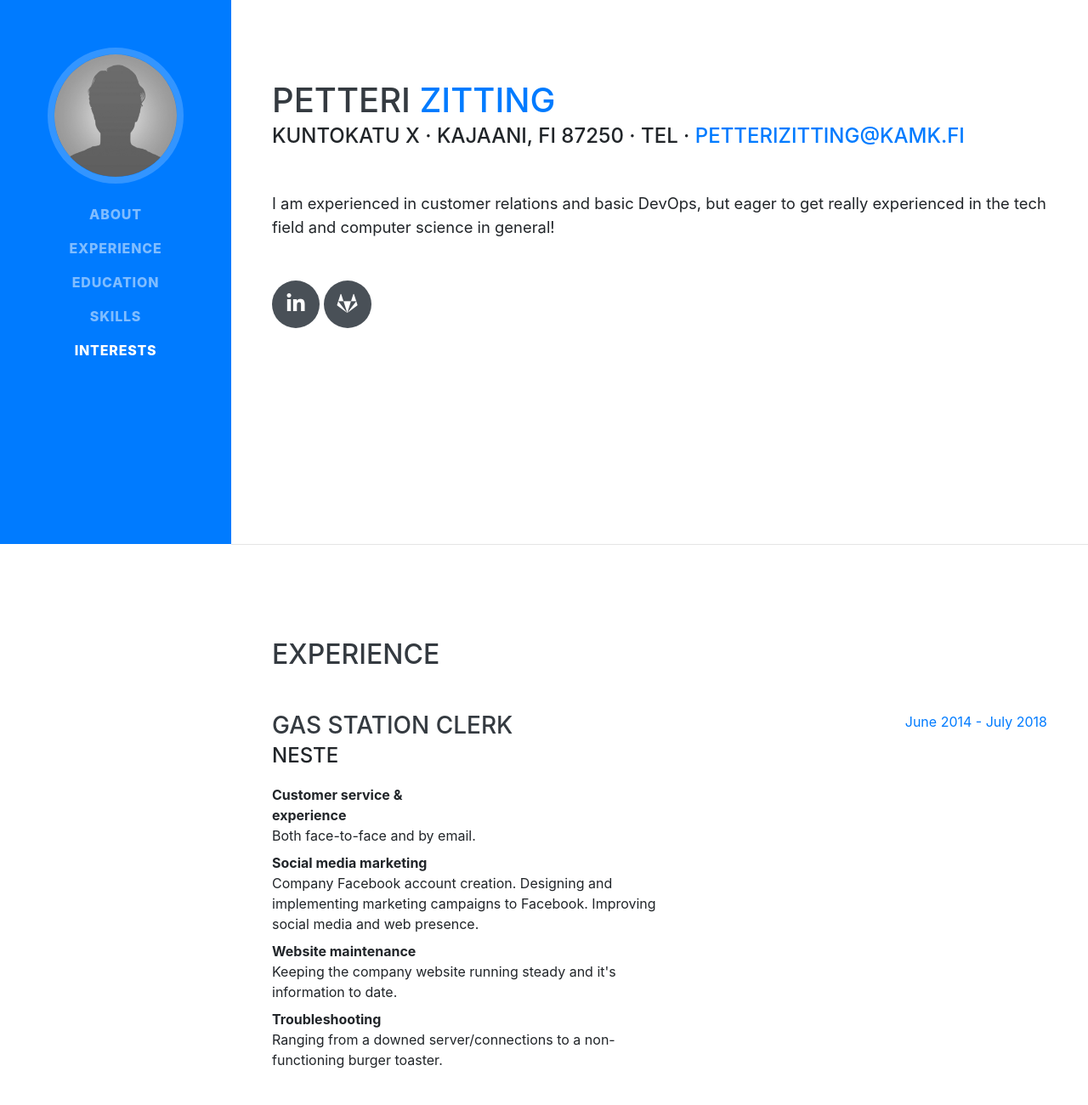
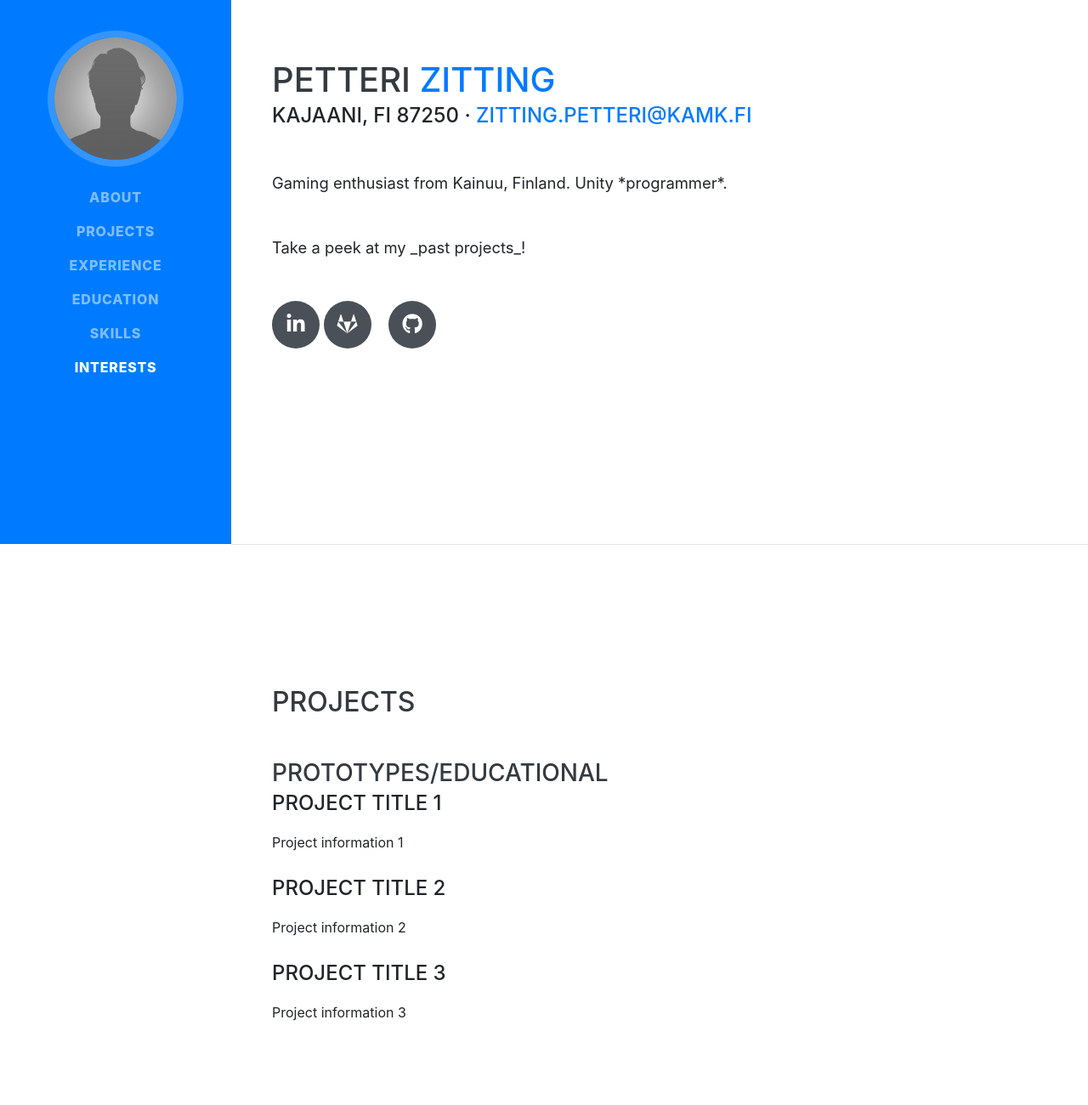
Before and after one commit to puttehi/puttehi.github.io, a website with bundled scripts: page index.html in a window 1280 px wide. Shown: the part 160-1460 px from the top of the page at 85% size. Built offline with nearby package versions, Linux system fonts and the light colour scheme; a web font is replaced by a local one.

Commit message:
updated information

```diff
--- a/index.html
+++ b/index.html
@@ -8,7 +8,7 @@
   <meta name="description" content="">
   <meta name="author" content="">
 
-  <title>Petteri Zitting - Portfolio</title>
+  <title>Petteri Zitting, Game Engineering Student</title>
 
   <!-- Bootstrap core CSS -->
   <link href="vendor/bootstrap/css/bootstrap.min.css" rel="stylesheet">
@@ -41,6 +41,9 @@
           <a class="nav-link js-scroll-trigger" href="#about">About</a>
         </li>
         <li class="nav-item">
+          <a class="nav-link js-scroll-trigger" href="#projects">Projects</a>
+        </li>
+        <li class="nav-item">
           <a class="nav-link js-scroll-trigger" href="#experience">Experience</a>
         </li>
         <li class="nav-item">
@@ -52,9 +55,6 @@
         <li class="nav-item">
           <a class="nav-link js-scroll-trigger" href="#interests">Interests</a>
         </li>
-        <!--<li class="nav-item">
-          <a class="nav-link js-scroll-trigger" href="#awards">Awards</a>
-        </li>-->
       </ul>
     </div>
   </nav>
@@ -66,10 +66,11 @@
         <h1 class="mb-0">Petteri
           <span class="text-primary">Zitting</span>
         </h1>
-        <div class="subheading mb-5">Kuntokatu X · Kajaani, FI 87250 · TEL ·
-          <a href="mailto:name@email.com">petterizitting@kamk.fi</a>
+        <div class="subheading mb-5">Kajaani, FI 87250 ·
+          <a href="mailto:name@email.com">zitting.petteri@kamk.fi</a>
         </div>
-        <p class="lead mb-5">I am experienced in customer relations and basic DevOps, but eager to get really experienced in the tech field and computer science in general!</p>
+        <p class="lead mb-5">Gaming enthusiast from Kainuu, Finland. Unity *programmer*.</p>
+        <p class="lead mb-5">Take a peek at my _past projects_!</p>
         <div class="social-icons">
           <span class="linked-in">
             <a href="https://www.linkedin.com/in/petteri-zitting-39953a16a/" target="_blank">
@@ -79,6 +80,35 @@
           <a href="https://gitlab.dclabra.fi/PetteriZit" target="_blank">
             <i class="fab fa-gitlab"></i>
           </a>
+          <a href="https://github.dclabra.fi/puttehi" target="_blank">
+            <i class="fab fa-github"></i>
+          </a>
+        </div>
+      </div>
+    </section>
+
+    <hr class="m-0">
+
+    <section class="resume-section p-3 p-lg-5 d-flex align-items-center justify-content-center" id="projects">
+      <div class="w-100">
+        <h2 class="mb-5">Projects</h2>
+        <div class="resume-item d-flex flex-column flex-md-row justify-content-between mb-5">
+          <div class="resume-content">
+            <h3 class="mb-0">Prototypes/educational</h3>
+            <div class="subheading mb-3">Project Title 1</div>
+              <dl class="row">
+                <dd class="col-sm-9">Project information 1</dd>
+              </dl>
+              <div class="subheading mb-3">Project Title 2</div>
+              <dl class="row">
+                <dd class="col-sm-9">Project information 2</dd>
+              </dl>
+              <div class="subheading mb-3">Project Title 3</div>
+              <dl class="row">
+                <dd class="col-sm-9">Project information 3</dd>
+              </dl>
+          </p>
+          </div>
         </div>
       </div>
     </section>
@@ -88,52 +118,18 @@
     <section class="resume-section p-3 p-lg-5 d-flex align-items-center justify-content-center" id="experience">
       <div class="w-100">
         <h2 class="mb-5">Experience</h2>
-
-        <!--<div class="resume-item d-flex flex-column flex-md-row justify-content-between mb-5">
-          <div class="resume-content">
-            <h3 class="mb-0">Senior Web Developer</h3>
-            <div class="subheading mb-3">Intelitec Solutions</div>
-            <p>Bring to the table win-win survival strategies to ensure proactive domination. At the end of the day, going forward, a new normal that has evolved from generation X is on the runway heading towards a streamlined cloud solution. User generated content in real-time will have multiple touchpoints for offshoring.</p>
-          </div>
-          <div class="resume-date text-md-right">
-            <span class="text-primary">March 2013 - Present</span>
-          </div>
-        </div>
-
         <div class="resume-item d-flex flex-column flex-md-row justify-content-between mb-5">
           <div class="resume-content">
-            <h3 class="mb-0">Web Developer</h3>
-            <div class="subheading mb-3">Intelitec Solutions</div>
-            <p>Capitalize on low hanging fruit to identify a ballpark value added activity to beta test. Override the digital divide with additional clickthroughs from DevOps. Nanotechnology immersion along the information highway will close the loop on focusing solely on the bottom line.</p>
-          </div>
-          <div class="resume-date text-md-right">
-            <span class="text-primary">December 2011 - March 2013</span>
-          </div>
-        </div>
-
-        <div class="resume-item d-flex flex-column flex-md-row justify-content-between mb-5">
-          <div class="resume-content">
-            <h3 class="mb-0">Junior Web Designer</h3>
-            <div class="subheading mb-3">Shout! Media Productions</div>
-            <p>Podcasting operational change management inside of workflows to establish a framework. Taking seamless key performance indicators offline to maximise the long tail. Keeping your eye on the ball while performing a deep dive on the start-up mentality to derive convergence on cross-platform integration.</p>
-          </div>
-          <div class="resume-date text-md-right">
-            <span class="text-primary">July 2010 - December 2011</span>
-          </div>
-        </div>-->
-
-        <div class="resume-item d-flex flex-column flex-md-row justify-content-between mb-5">
-          <div class="resume-content">
-            <h3 class="mb-0">Gas Station Clerk</h3>
+            <h3 class="mb-0">Clerk</h3>
             <div class="subheading mb-3">Neste</div>
             <dl class="row">
                 <dt class="col-sm-5">Customer service & experience</dt>
-                <dd class="col-sm-9">Both face-to-face and by email.</dd>
+                <dd class="col-sm-9">Face-to-face, by phone and by email.</dd>
                 <dt class="col-sm-5">Social media marketing</dt>
                 <dd class="col-sm-9">
                 Company Facebook account creation. Designing and implementing marketing campaigns to Facebook. Improving social media and web presence.</dd>
                 <dt class="col-sm-5">Website maintenance</dt>
-                <dd class="col-sm-9">Keeping the company website running steady and it's information to date.</dd>
+                <dd class="col-sm-9">Keeping the company website running steady and its information up to date.</dd>
 
                 <dt class="col-sm-5">Troubleshooting</dt>
                 <dd class="col-sm-9">Ranging from a downed server/connections to a non-functioning burger toaster.</dd>
@@ -141,7 +137,7 @@
           </p>
           </div>
           <div class="resume-date text-md-right">
-            <span class="text-primary">June 2014 - July 2018</span>
+            <span class="text-primary">09/13 - 08/19</span>
           </div>
         </div>
 
@@ -159,23 +155,23 @@
           <div class="resume-content">
             <h3 class="mb-0">Kajaani University of Applied Sciences</h3>
             <div class="subheading mb-3">Bachelor of Engineering</div>
-            <div>Computer Science - Game Development Track</div>
-            <p>current GPA: 4.25</p>
+            <div>Information and Communication Technologies - Game Technologies</div>
+            <p>GPA: 3,96 / 5,00 (current)</p>
           </div>
           <div class="resume-date text-md-right">
-            <span class="text-primary">August 2018 - July 2022 (expected)</span>
+            <span class="text-primary">08/2018 - now (est. grad. 06/2022)</span>
           </div>
         </div>
 
         <div class="resume-item d-flex flex-column flex-md-row justify-content-between">
           <div class="resume-content">
             <h3 class="mb-0">Kajaani Vocational School</h3>
-            <div class="subheading mb-3">Electrical and Automation</div>
-            <div>Electrician</div>
-            <p>GPA: x.yy</p>
+            <div class="subheading mb-3">Electrician</div>
+            <div>Electrical and Installation Qualification</div>
+            <p>GPA: 1,96 / 3,00</p>
           </div>
           <div class="resume-date text-md-right">
-            <span class="text-primary">August 2011 - June 2014</span>
+            <span class="text-primary">08/2011 - 06/2014</span>
           </div>
         </div>
 
@@ -199,33 +195,15 @@
           <li class="list-inline-item">
             <i class="fab fa-js-square"> JavaScript</i>
           </li>
-          <!--<li class="list-inline-item">
-            <i class="fab fa-angular"></i>
-          </li>-->
-          <!--<li class="list-inline-item">
+          <li class="list-inline-item">
             <i class="fab fa-react"></i>
-          </li>-->
+          </li>
           <li class="list-inline-item">
             <i class="fab fa-node-js"> node.js</i>
           </li>
-          <!--<li class="list-inline-item">
-            <i class="fab fa-sass"></i>
-          </li>-->
-          <!--<li class="list-inline-item">
-            <i class="fab fa-less"></i>
-          </li>-->
-          <!--<li class="list-inline-item">
-            <i class="fab fa-wordpress"></i>
-          </li>-->
-          <!--<li class="list-inline-item">
-            <i class="fab fa-gulp"></i>
-          </li>-->
-          <!--<li class="list-inline-item">
-            <i class="fab fa-grunt"></i>
-          </li>-->
-          <!--<li class="list-inline-item">
+          <li class="list-inline-item">
             <i class="fab fa-npm"></i>
-          </li>-->
+          </li>
         </ul>
 
         <!--<div class="subheading mb-3">Workflow</div>
```
